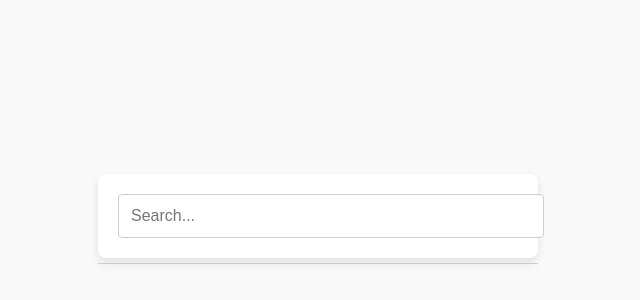
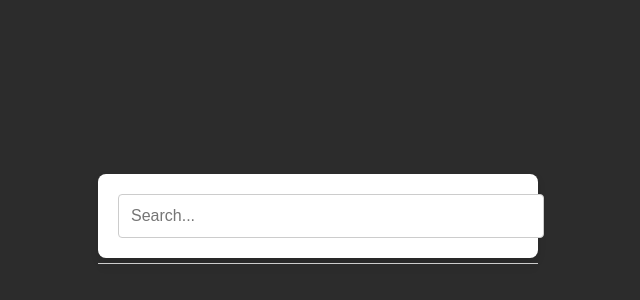
Before and after one commit to ian-yitzhak/Autocomplete-Search, a plain HTML site: page index.html in a window 1280 px wide. Shown: the part 184-484 px from the top of the page, without its empty margins (322-962 px from the left). Drawn offline with Linux system fonts and the light colour scheme.

Commit message:
updated read me

```diff
--- a/index.html
+++ b/index.html
@@ -12,7 +12,8 @@
             display: flex;
             justify-content: center;
             align-items: center;
-            background-color: #f9f9f9;
+            background-color: #2c2c2c;
+            color: #fff;
         }
         .search-container {
             position: relative;
```
Also changed, not shown: 1 other file.
